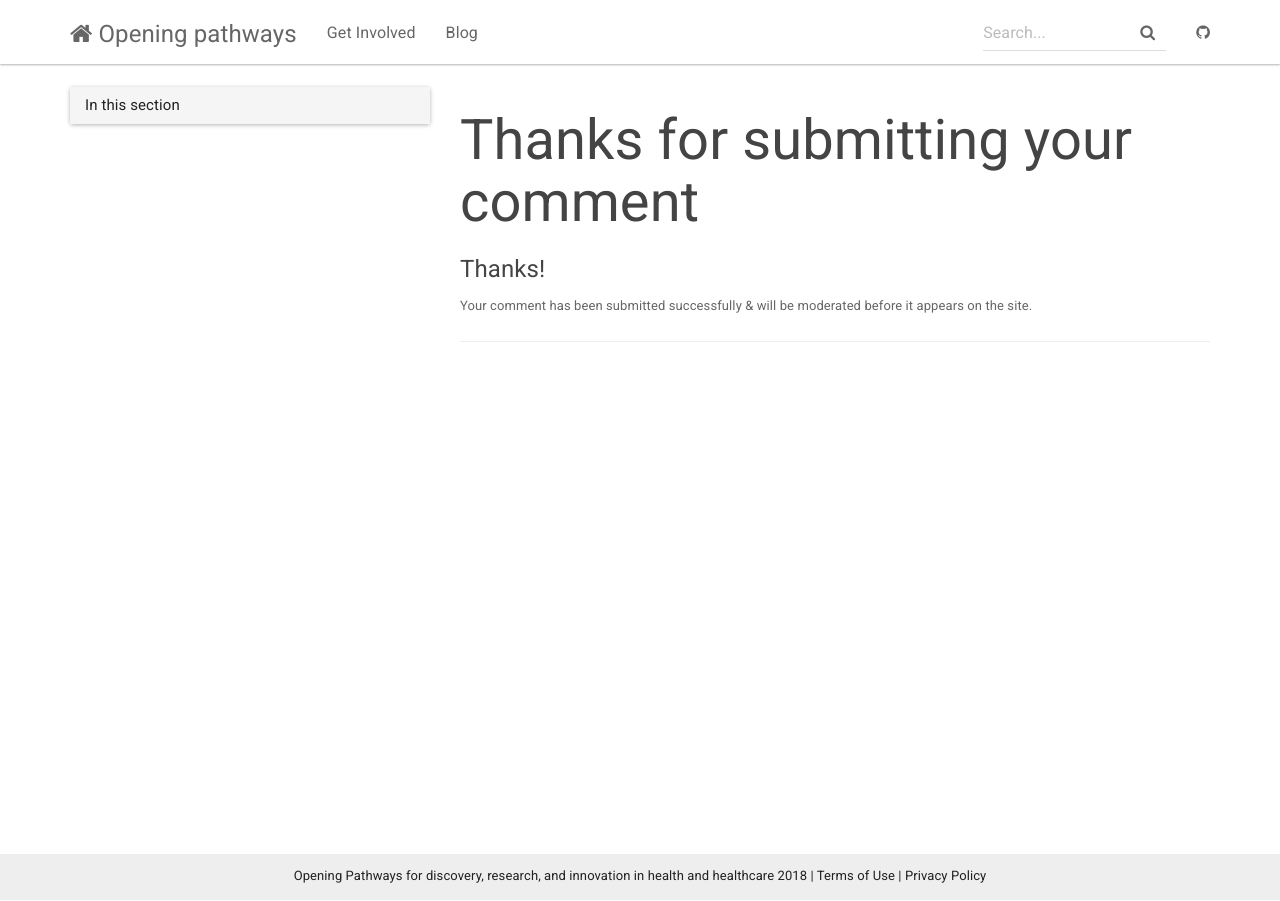
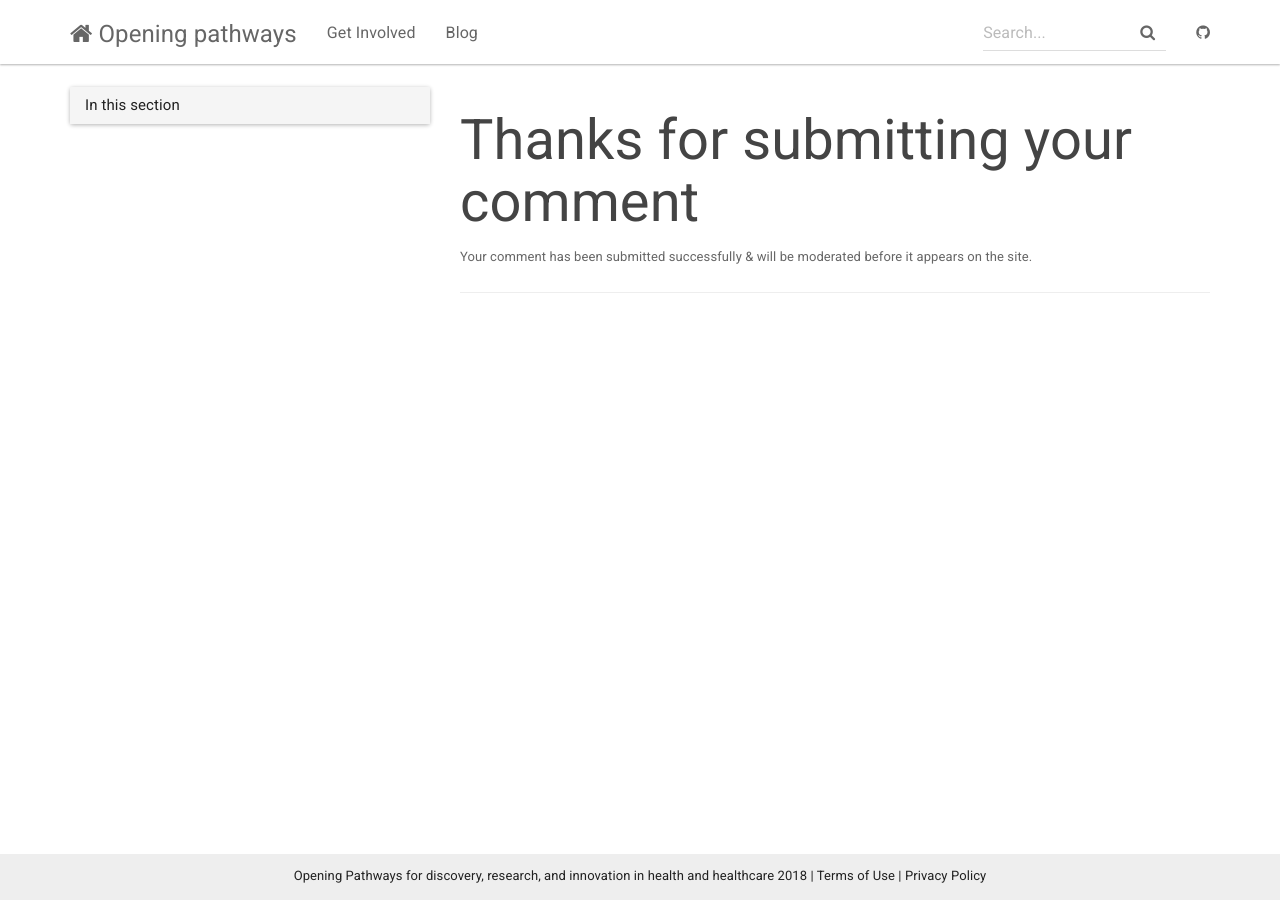
Before and after one commit to danamlewis/Testrepo2, a Jekyll site: the page built from _docs/thanks.md, in a window 1280 px wide. Built offline with Jekyll 4.4.1, drawn with Linux system fonts in a browser that asks for light colours; nearby versions of some CDN libraries.

Commit message:
Update thanks.md

```diff
--- a/_docs/thanks.md
+++ b/_docs/thanks.md
@@ -3,6 +3,4 @@ title: Thanks for submitting your comment
 permalink: /docs/thanks-for-submitting-your-comment
 ---
 
-#### Thanks!
-
 Your comment has been submitted successfully & will be moderated before it appears on the site.
```
